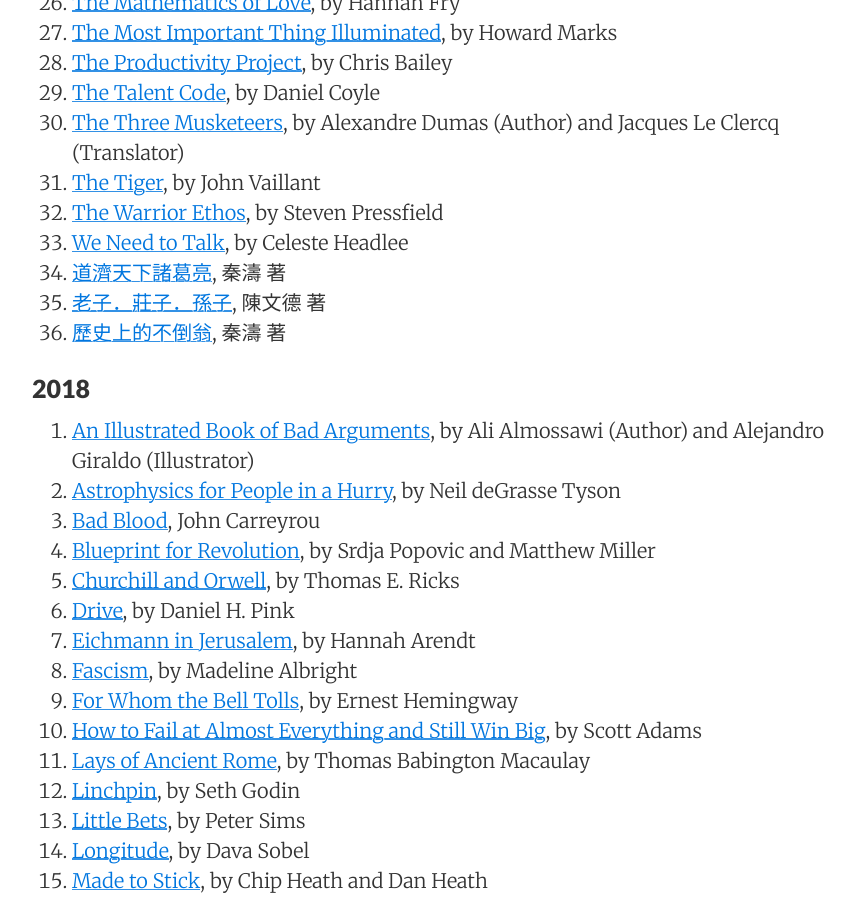
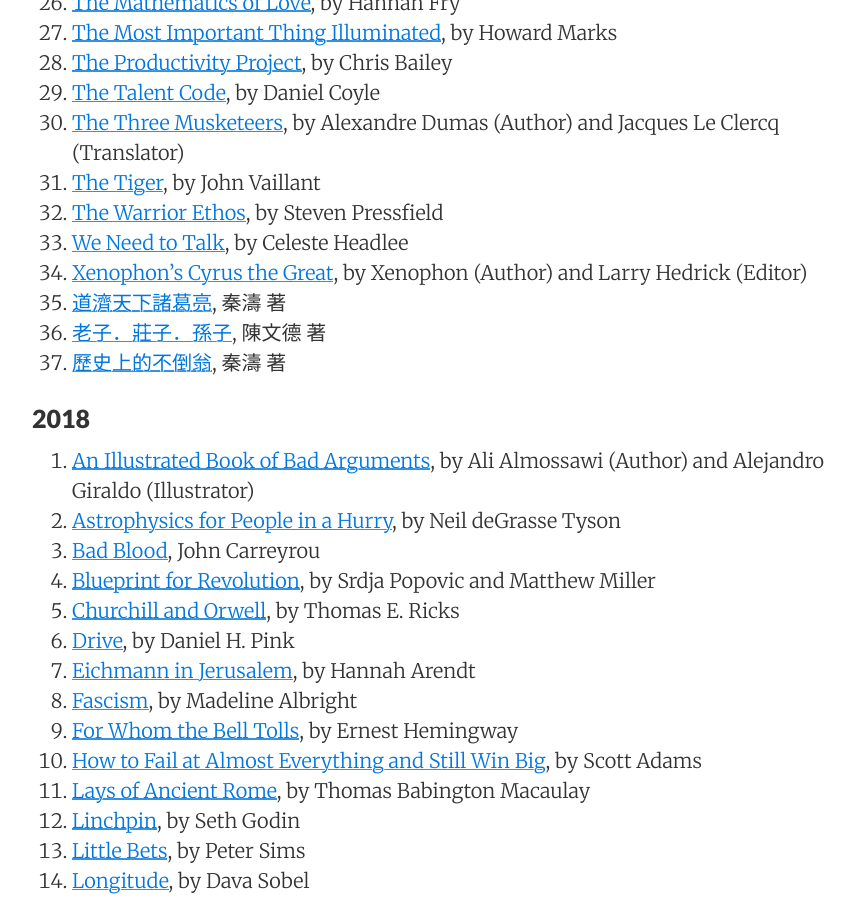
Before and after one commit to sewardlee337/sewardlee337.github.io, a Jekyll site: the page built from readinglist.md, in a window 1280 px wide and 900 px high, scrolled down 1340 px. Shown: the whole window, without its empty margins (188-1043 px from the left). Built offline with Jekyll 4.4.1, drawn with Linux system fonts in a browser that asks for light colours; nearby versions of some CDN libraries.

Commit message:
Update reading list

```diff
--- a/readinglist.md
+++ b/readinglist.md
@@ -52,6 +52,7 @@ _"My alma mater was books, a good library... I could spend the rest of my life r
 1. [The Tiger](https://amzn.to/2JYGkv0), by John Vaillant
 1. [The Warrior Ethos](https://amzn.to/2ZnAmJs), by Steven Pressfield
 1. [We Need to Talk](https://amzn.to/2Igqahi), by Celeste Headlee
+1. [Xenophon's Cyrus the Great](https://amzn.to/2WnbrmF), by Xenophon (Author) and Larry Hedrick (Editor)
 1. [道濟天下諸葛亮](https://bit.ly/2QPChkr), 秦濤 著
 1. [老子．莊子．孫子](https://bit.ly/2Dm4hsD), 陳文德 著
 1. [歷史上的不倒翁](https://bit.ly/2W0wjkH), 秦濤 著
```
